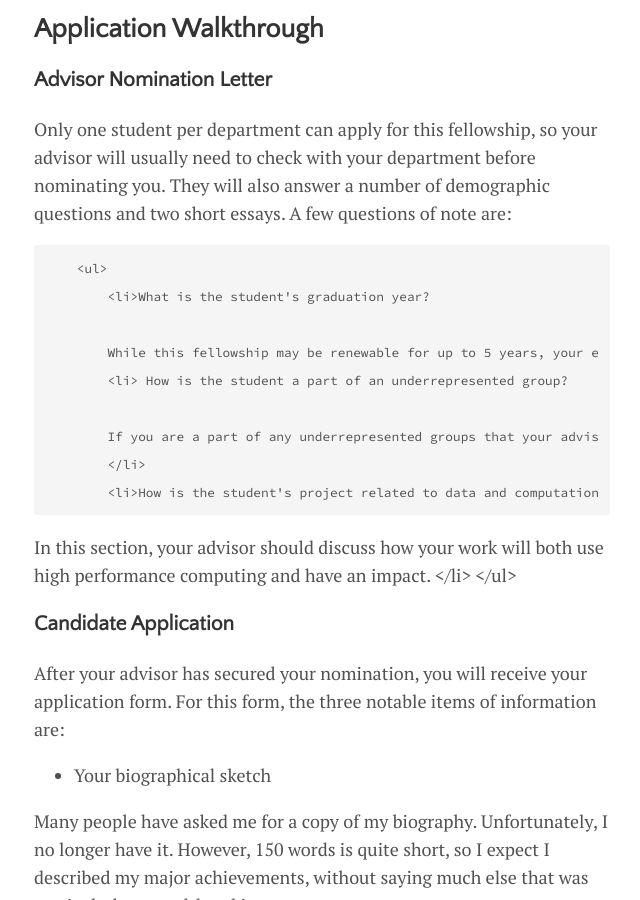
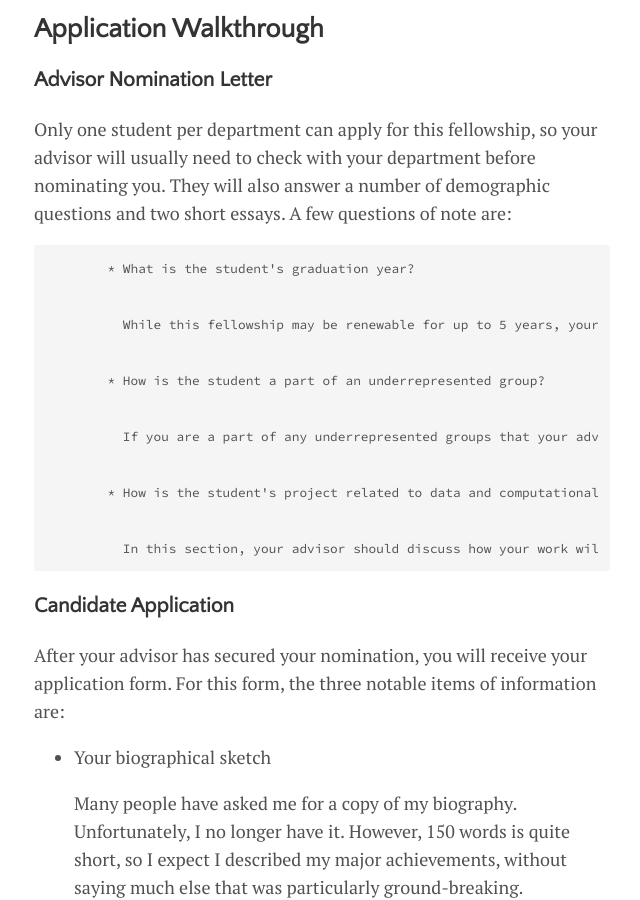
Before and after one commit to dhanus/dhanus.github.io, a Jekyll site: the page built from _posts/2017-04-29-acm-intel-fellowship.markdown, in a window 1280 px wide and 900 px high, scrolled down 825 px. Shown: the whole window, without its empty margins (318-958 px from the left). Built offline with Jekyll 4.4.1, drawn with Linux system fonts in a browser that asks for light colours; nearby versions of some CDN libraries.

Commit message:
fix formatting

```diff
--- a/_posts/2017-04-29-acm-intel-fellowship.markdown
+++ b/_posts/2017-04-29-acm-intel-fellowship.markdown
@@ -22,19 +22,19 @@ The application has three parts, each of which needs to be completed by a differ
 
 Only one student per department can apply for this fellowship, so your advisor will usually need to check with your department before nominating you. They will also answer a number of demographic questions and two short essays. A few questions of note are:
 
-	    <ul>
-		<li>What is the student's graduation year?
 
-		While this fellowship may be renewable for up to 5 years, your estimated graduation year will define how long you will actually qualify to renew the scholarship. Therefore, if you are applying from the US or another country that may have indefinitely long PhD's, you should round your estimated graduation date up to ensure you can continue to renew.</li>
-		<li> How is the student a part of an underrepresented group?
+		* What is the student's graduation year?
 
-		If you are a part of any underrepresented groups that your advisor might not know about, you may want to inform her before she fills out the nomination, so that she can answer this question as completely as possible.
-		</li>
-		<li>How is the student's project related to data and computational science?
+		  While this fellowship may be renewable for up to 5 years, your estimated graduation year will define how long you will actually qualify to renew the scholarship. Therefore, if you are applying from the US or another country that may have indefinitely long PhD's, you should round your estimated graduation date up to ensure you can continue to renew.</li>
 
-In this section, your advisor should discuss how your work will both use high performance computing and have an impact.
-		</li>
-	    </ul>
+		* How is the student a part of an underrepresented group?
+
+		  If you are a part of any underrepresented groups that your advisor might not know about, you may want to inform her before she fills out the nomination, so that she can answer this question as completely as possible.
+
+		* How is the student's project related to data and computational science?
+
+		  In this section, your advisor should discuss how your work will both use high performance computing and have an impact.
+
 
 ### Candidate Application
 
@@ -42,15 +42,15 @@ After your advisor has secured your nomination, you will receive your applicatio
 
 * Your biographical sketch
 
-Many people have asked me for a copy of my biography. Unfortunately, I no longer have it. However, 150 words is quite short, so I expect I described my major achievements, without saying much else that was particularly ground-breaking.
+  Many people have asked me for a copy of my biography. Unfortunately, I no longer have it. However, 150 words is quite short, so I expect I described my major achievements, without saying much else that was particularly ground-breaking.
 
 * Your research motivation
 
-The selection committee only wants to give this award to people who are definitely going to complete their degree program. Therefore, in this section, you should be able to state the impact of your work in plain english and sound enthusiastic to be working on it.
+  The selection committee only wants to give this award to people who are definitely going to complete their degree program. Therefore, in this section, you should be able to state the impact of your work in plain english and sound enthusiastic to be working on it.
 
 * Your Curriculum Vitae (CV)
 
-This is the only real place that you, as an applicant have to display your achievements. All standard resume and CV advice applies. If your work achieved something, explain what it achieved, and use numbers wherever possible.
+  This is the only real place that you, as an applicant have to display your achievements. All standard resume and CV advice applies. If your work achieved something, explain what it achieved, and use numbers wherever possible.
 
 
 ### Endorsement Letter
```
